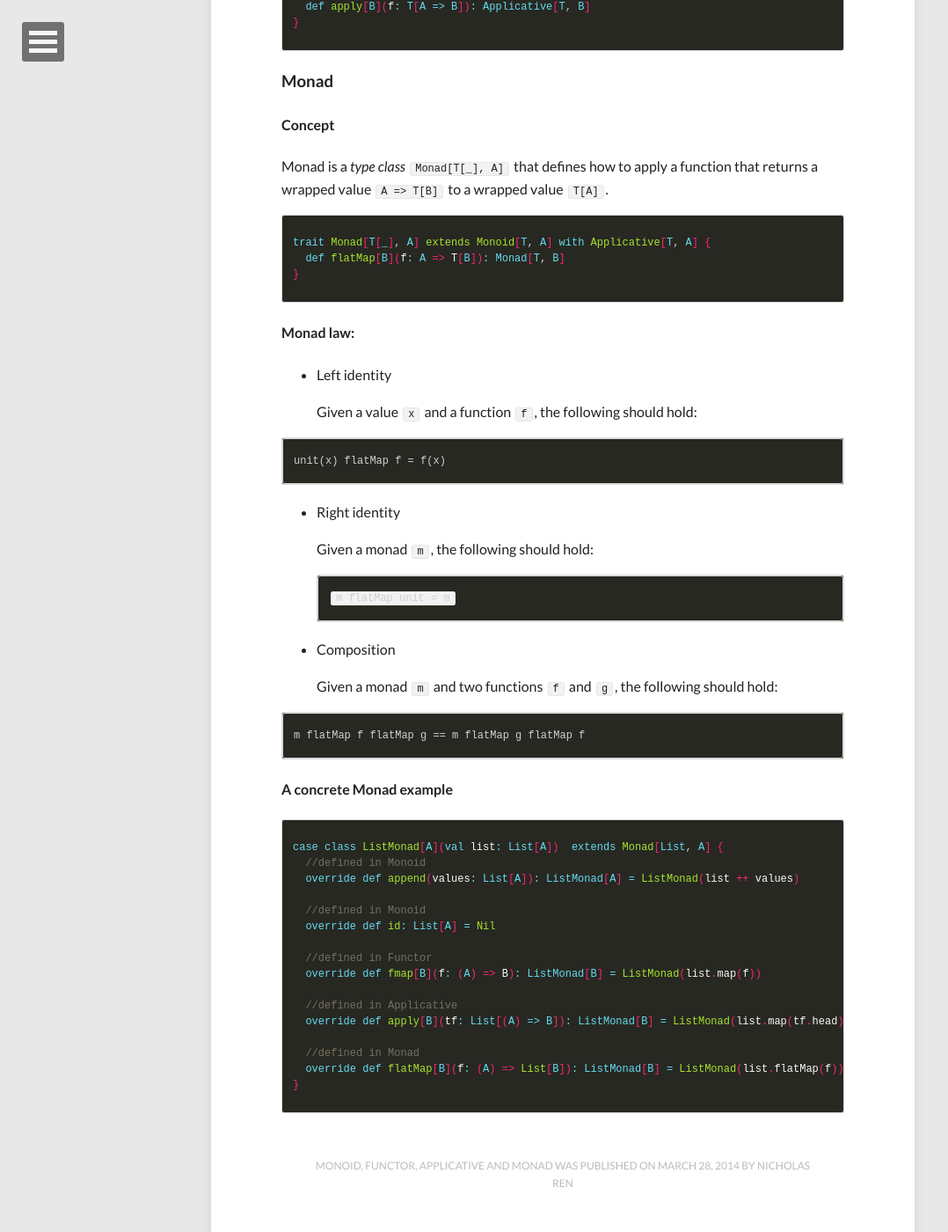
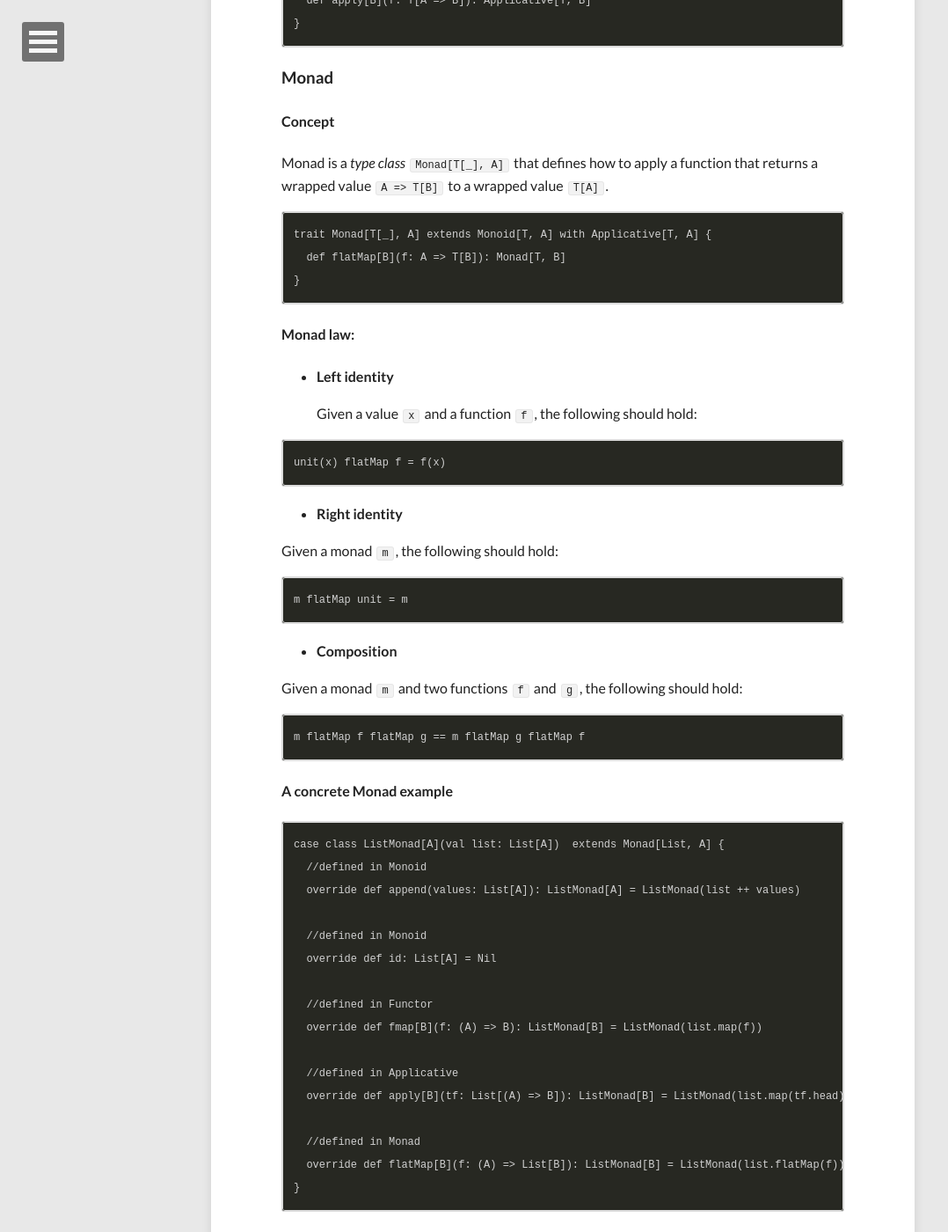
Before and after one commit to nicholasren/nicholasren.github.io, a Jekyll site: the page built from _posts/2014-03-28-monad.md, in a window 1280 px wide and 1400 px high, scrolled down 2339 px. Shown: the whole window at 88% size, without its empty margins (0-1078 px from the left). Built offline with Jekyll 4.4.1, drawn with Linux system fonts in a browser that asks for light colours; nearby versions of some CDN libraries; comment, search, counter and statistics services are not loaded; some of the changed text lies outside the part shown.

Commit message:
Fix format

````diff
--- a/_posts/2014-03-28-monad.md
+++ b/_posts/2014-03-28-monad.md
@@ -18,9 +18,6 @@ the following should hold:
 
 ```
 append(a, append(b, c)) === append(append(a, b), c)
-```
-
-```
 append(a, zero) = a
 append(zero, a) = a
 ```
@@ -38,22 +35,22 @@ append(zero, a) = a
 #### Concept
 Functor is a _type class_ that defines how to apply a function to a value wrapped in a context(`T`).`List`, `Option`, `Ethier`, `Try` both are functor.
 
-{% highlight scala%}
+```
 trait Functor[T[_], A] {
   def fmap[B](f: A => B): Functor[T, B]
 
   def id: T[A]
 }
-{% endhighlight%}
+```
 
 the Functor takes two type parameters, `T[_]` which is a generic type, and a type `A`
 one concrete example is:
-{% highlight scala%}
+```
 //List as T, A as A
 case class ListFunctor[A](val id: A, xs: List[A]) extends Functor[List, A] {
   def fmap[B](f: A => B): List[B] = ListFunctor(xs.map(f))
 }
-{% endhighlight%}
+```
 
 #### Functor laws:
 
@@ -76,41 +73,42 @@ Given a `map` function with type `(A => B) => F[A] => F[B]`(`F` is a functor, it
 
 #### Concept
 Applicative is a _type class_ that defines how to apply a function `tf` wrapped in a context `T`  to a value wrapped in a context `T`.
-{% highlight scala%}
+
+```
 trait Applicative[T[_], A] extends Functor[T, A] {
   def apply[B](f: T[A => B]): Applicative[T, B]
 }
-{% endhighlight%}
+```
 
 ### Monad
 
 #### Concept
 Monad  is a _type class_ `Monad[T[_], A]` that defines how to apply a function that returns a wrapped value `A => T[B]` to a wrapped value `T[A]`.
 
-{% highlight scala%}
+```
 trait Monad[T[_], A] extends Monoid[T, A] with Applicative[T, A] {
   def flatMap[B](f: A => T[B]): Monad[T, B]
 }
-{% endhighlight%}
+```
 
 #### Monad law:
 
-- Left identity
+- **Left identity**
 
     Given a value `x` and a function `f`, the following should hold:
 
 ```
 unit(x) flatMap f = f(x)
 ```
-- Right identity
+- **Right identity**
 
-    Given a monad `m`, the following should hold:
+Given a monad `m`, the following should hold:
 ```
 m flatMap unit = m
 ```
-- Composition
+- **Composition**
 
-    Given a monad `m` and two functions `f` and `g`, the following should hold:
+Given a monad `m` and two functions `f` and `g`, the following should hold:
 
 ```
 m flatMap f flatMap g == m flatMap g flatMap f
@@ -118,8 +116,7 @@ m flatMap f flatMap g == m flatMap g flatMap f
 
 
 #### A concrete Monad example
-{% highlight scala%}
-
+```
 case class ListMonad[A](val list: List[A])  extends Monad[List, A] {
   //defined in Monoid
   override def append(values: List[A]): ListMonad[A] = ListMonad(list ++ values)
@@ -136,5 +133,4 @@ case class ListMonad[A](val list: List[A])  extends Monad[List, A] {
   //defined in Monad
   override def flatMap[B](f: (A) => List[B]): ListMonad[B] = ListMonad(list.flatMap(f))
 }
-
-{% endhighlight%}
+```
````
